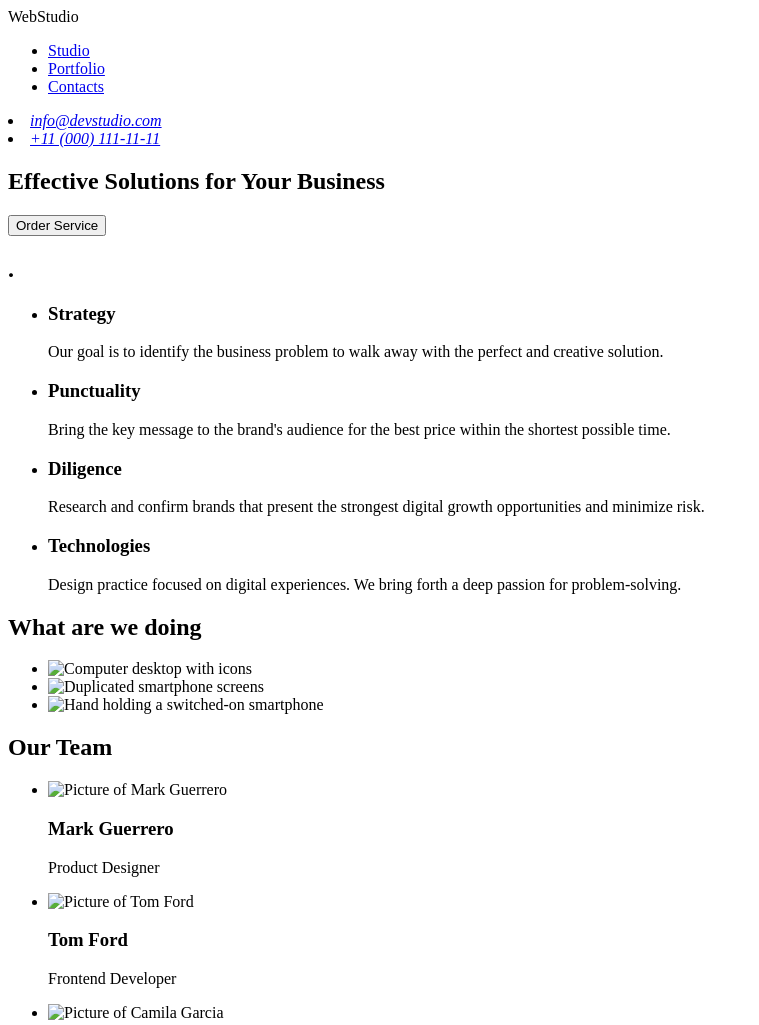
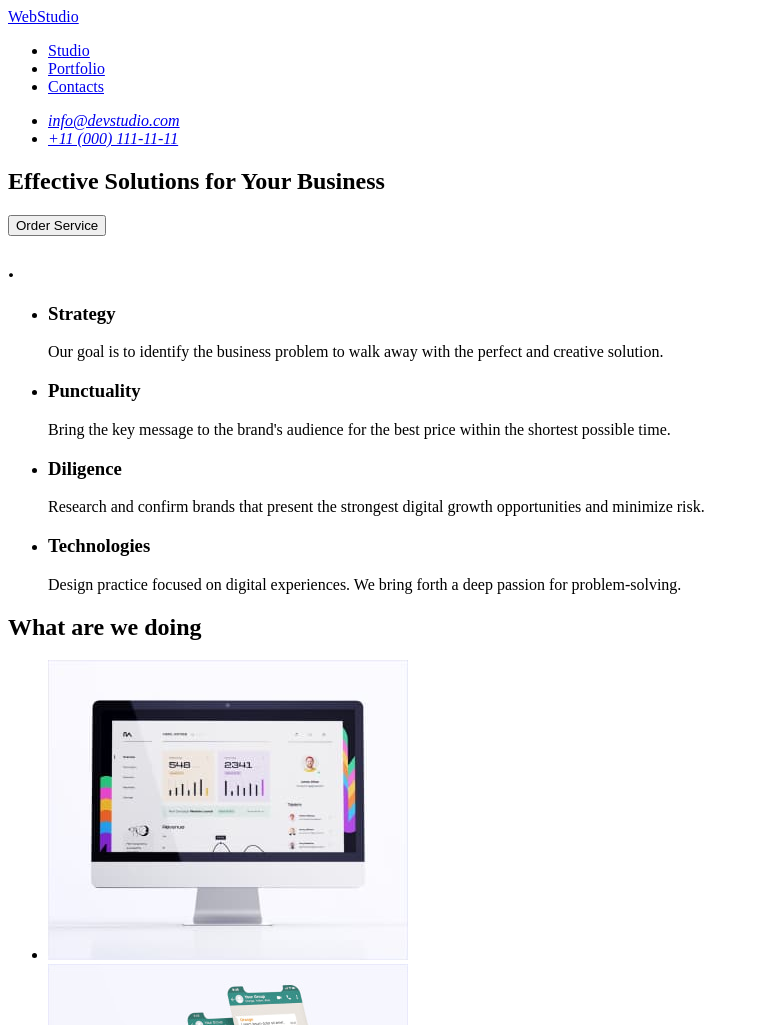
Before and after one commit to KamilaWaniek/goit-markup-hw-01, a plain HTML site: page index.html in a window 1280 px wide. Shown: the top 1025 px of the page, without its empty margins (0-759 px from the left). Drawn offline with Linux system fonts and the light colour scheme.

Commit message:
version3 Homework

```diff
--- a/index.html
+++ b/index.html
@@ -8,7 +8,7 @@
   <body>
     <header>
       <nav>
-        WebStudio
+        <a href="./index.html">WebStudio</a>
         <ul>
           <li><a href="/">Studio</a></li>
           <li><a href="/portfolio">Portfolio</a></li>
@@ -16,8 +16,10 @@
         </ul>
       </nav>
       <address>
-        <li><a href="mailto:info@devstudio.com">info@devstudio.com</a></li>
-        <li><a href="tel:+110001111111">+11 (000) 111-11-11</a></li>
+        <ul>
+          <li><a href="mailto:info@devstudio.com">info@devstudio.com</a></li>
+          <li><a href="tel:+110001111111">+11 (000) 111-11-11</a></li>
+        </ul>
       </address>
     </header>
     <main>
@@ -63,7 +65,7 @@
         <ul>
           <li>
             <img
-              src=".images/image1.jpg"
+              src="./images/image1.jpg"
               alt="Computer desktop with icons"
               width="360"
               height="300"
@@ -71,7 +73,7 @@
           </li>
           <li>
             <img
-              src=".images/image2.jpg"
+              src="./images/image2.jpg"
               alt="Duplicated smartphone screens"
               width="360"
               height="300"
@@ -79,7 +81,7 @@
           </li>
           <li>
             <img
-              src=".images/image3.jpg"
+              src="./images/image3.jpg"
               alt="Hand holding a switched-on smartphone"
               width="360"
               height="300"
@@ -92,7 +94,7 @@
         <ul>
           <li>
             <img
-              src=".images/image4.jpg"
+              src="./images/image4.jpg"
               alt="Picture of Mark Guerrero"
               width="264"
               height="260"
@@ -102,7 +104,7 @@
           </li>
           <li>
             <img
-              src=".images/image5.jpg"
+              src="./images/image5.jpg"
               alt="Picture of Tom Ford"
               width="264"
               height="260"
@@ -112,7 +114,7 @@
           </li>
           <li>
             <img
-              src=".images/image6.jpg"
+              src="./images/image6.jpg"
               alt="Picture of Camila Garcia"
               width="264"
               height="260"
@@ -122,7 +124,7 @@
           </li>
           <li>
             <img
-              src=".images/image7.jpg"
+              src="./images/image7.jpg"
               alt="Picture of Daniel Wilson"
               width="264"
               height="260"
@@ -134,7 +136,7 @@
       </section>
     </main>
     <footer>
-      WebStudio
+      <a href="./index.html">WebStudio</a>
       <p>
         Increase the flow of customers and sales for your business with digital
         marketing & growth solutions.
```
